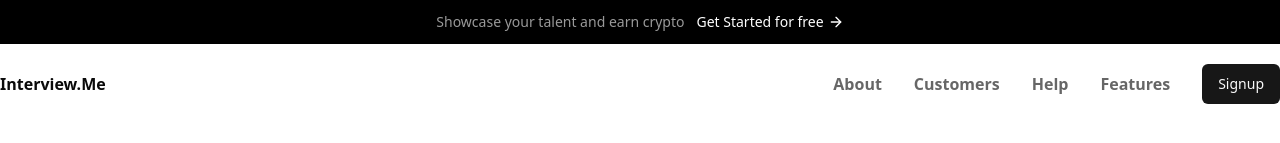
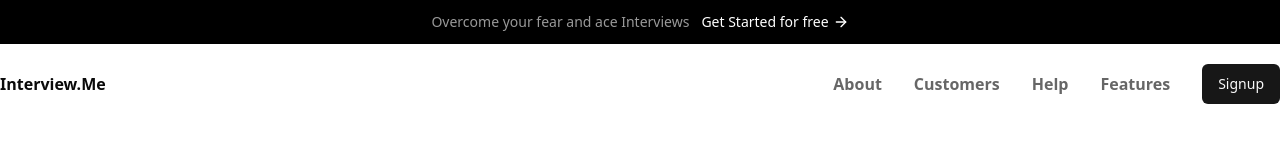
Before and after one commit to Pandey-A/interview.me, a Next.js app: page / in a window 1280 px wide. Shown: the top 143 px of the page. Built offline with nearby package versions, Linux system fonts and the light colour scheme.

Commit message:
second commit

```diff
--- a/app/sections/Navbar.jsx
+++ b/app/sections/Navbar.jsx
@@ -8,7 +8,7 @@ function Navbar() {
     return (
         <header className="sticky top-0 backdrop-blur-sm z-20">
         <div className ="flex justify-center items-center py-3 bg-black text-white text-sm gap-3">
-          <p className="text-white/60 hiddden md:block">Showcase your talent and earn crypto</p>
+          <p className="text-white/60 hiddden md:block">Overcome your fear and ace Interviews</p>
        <Link href='/dashboard'>
        <div className="inline-flex gap-1 items-center">
         <p>
```
